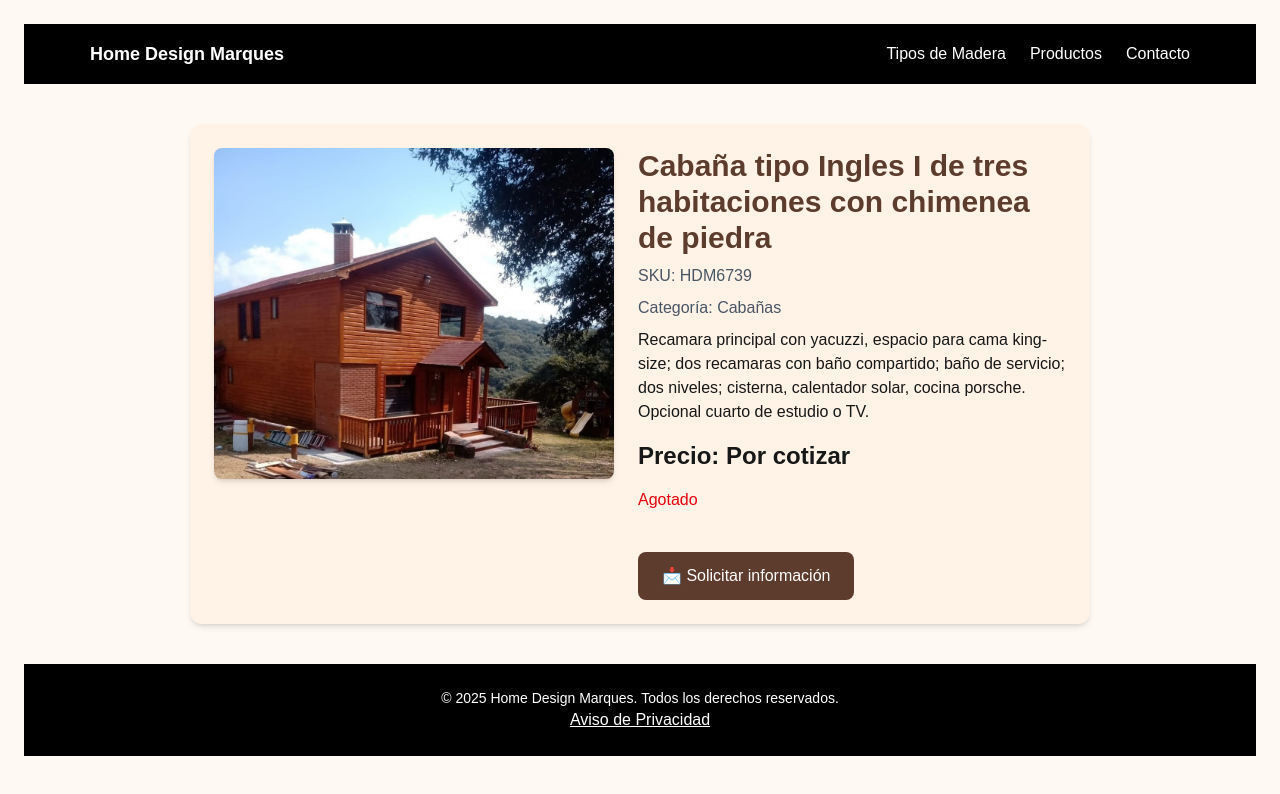
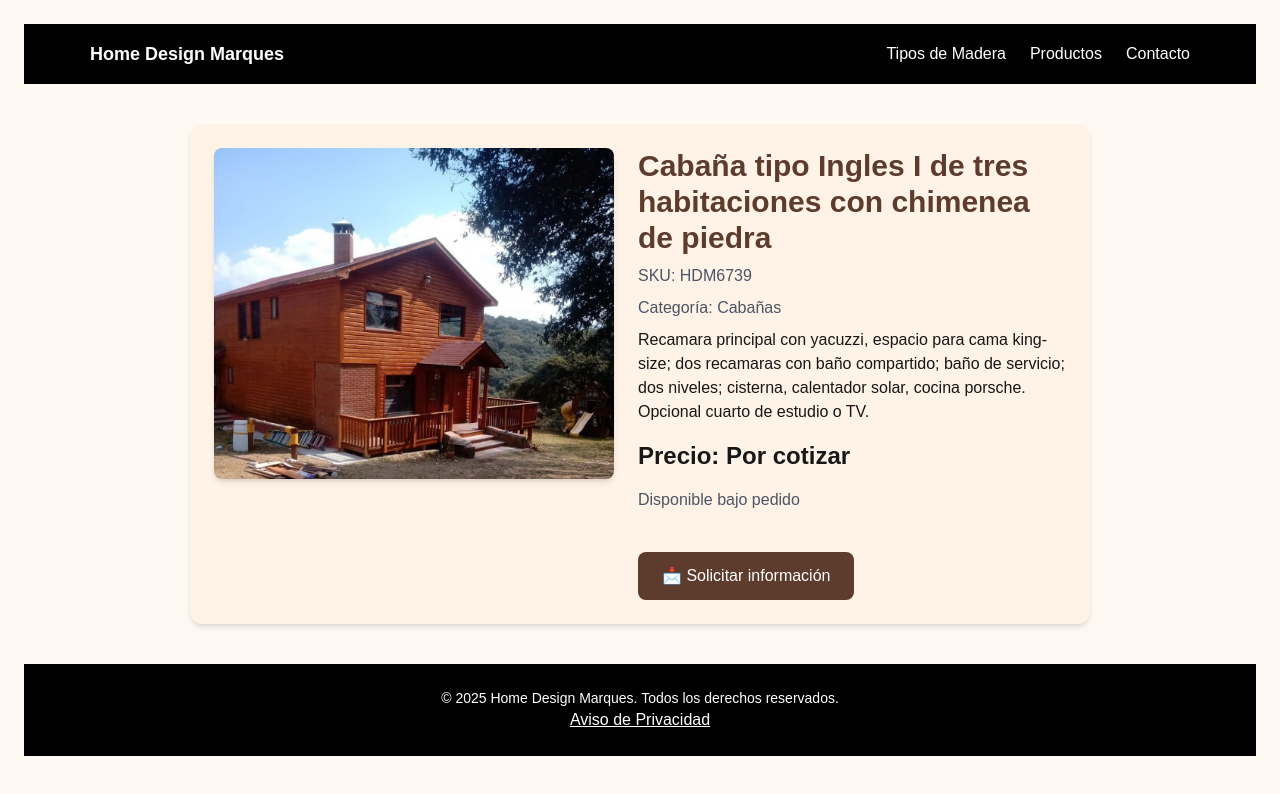
Before and after one commit to o7digital/homedesign, a Next.js app: page /productos/HDM6739 in a window 1280 px wide. Shown: the top 794 px of the page. Built offline with nearby package versions, Linux system fonts and the light colour scheme.

Commit message:
Update: cambiar 'Agotado' por 'Disponible bajo pedido'

```diff
--- a/app/productos/[id]/page.tsx
+++ b/app/productos/[id]/page.tsx
@@ -83,12 +83,12 @@ export default function ProductoDetalle() {
             </p>
             <p
               className={`mb-4 ${
-                producto.Stock > 0 ? "text-green-600" : "text-red-600"
+                producto.Stock > 0 ? "text-green-600" : "text-gray-600"
               }`}
             >
               {producto.Stock > 0
-                ? `Stock disponible: ${producto.Stock} unidades`
-                : "Agotado"}
+                ? `Disponible: ${producto.Stock} unidades`
+                : "Disponible bajo pedido"}
             </p>
             <Link
               href="/#contacto"
```
